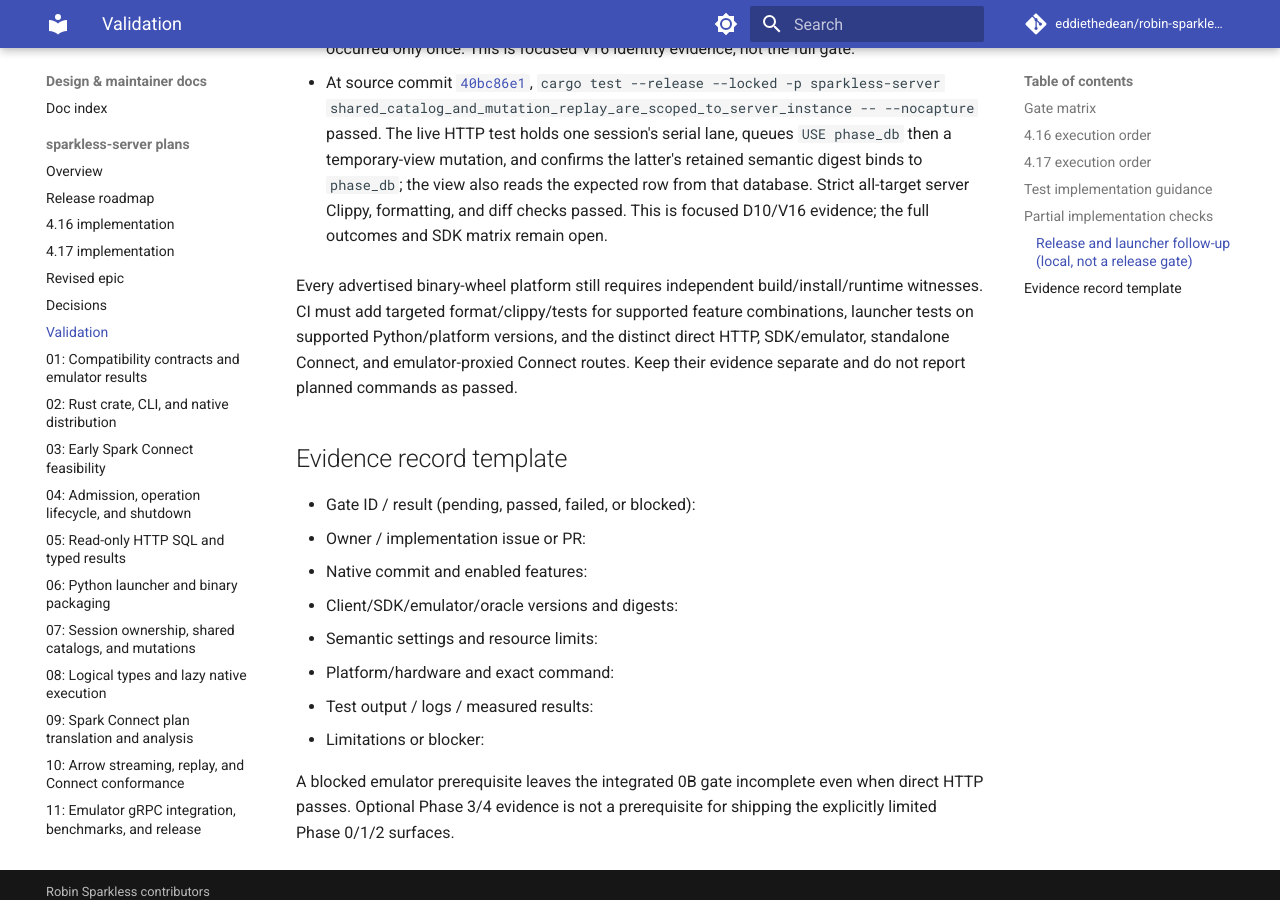
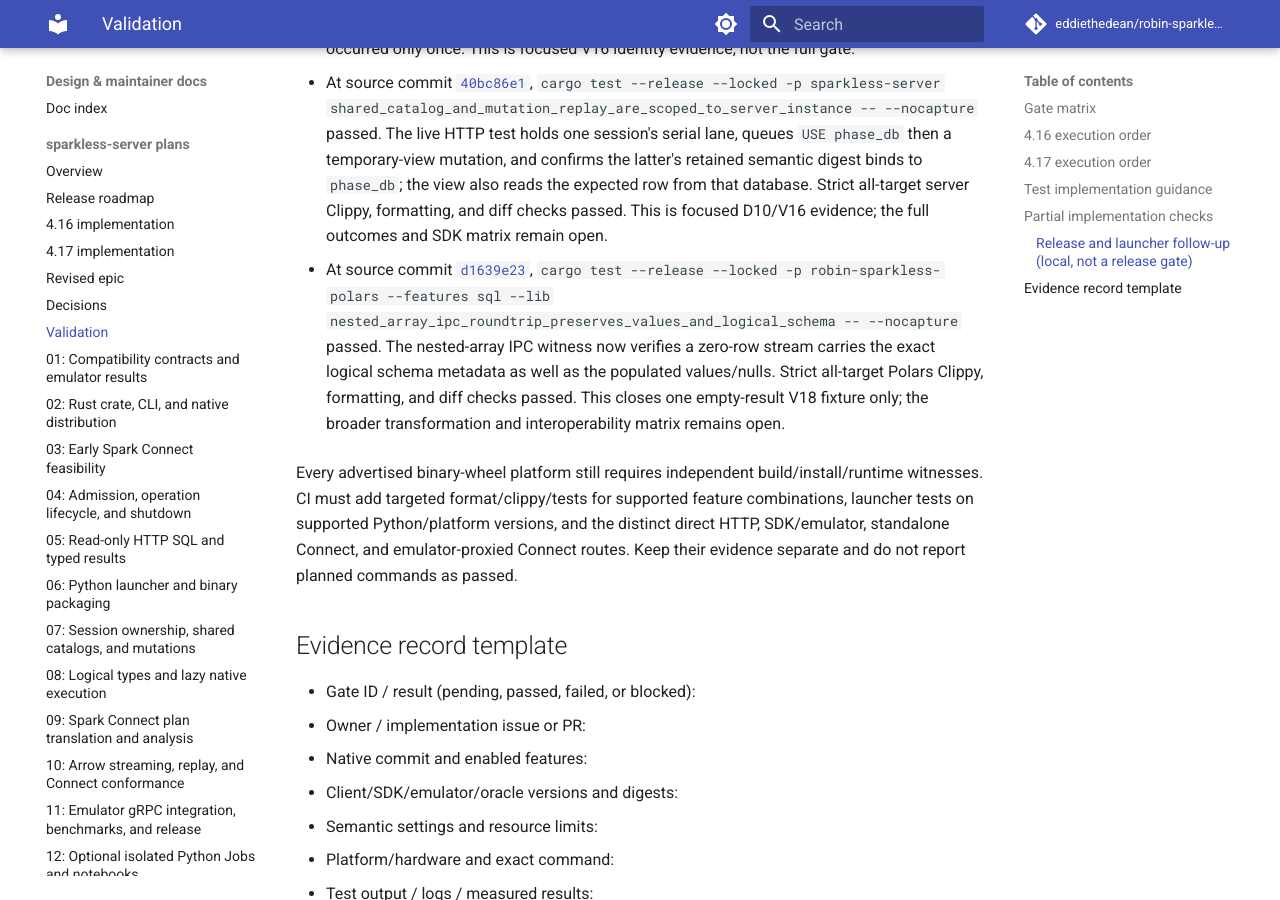
Before and after one commit to eddiethedean/robin-sparkless, an MkDocs documentation site: the page built from docs/plans/sparkless-server/VALIDATION.md, in a window 1280 px wide and 900 px high, scrolled down 21392 px. Built offline with MkDocs 1.6.1 and Material for MkDocs 9.7.7, drawn with Linux system fonts in a browser that asks for light colours; comment, search, counter and statistics services are not loaded.

Commit message:
Record empty nested array IPC evidence

```diff
--- a/docs/plans/sparkless-server/VALIDATION.md
+++ b/docs/plans/sparkless-server/VALIDATION.md
@@ -174,6 +174,8 @@
 
 - At source commit [`40bc86e1`](https://github.com/eddiethedean/robin-sparkless/commit/40bc86e1), `cargo test --release --locked -p sparkless-server shared_catalog_and_mutation_replay_are_scoped_to_server_instance -- --nocapture` passed. The live HTTP test holds one session's serial lane, queues `USE phase_db` then a temporary-view mutation, and confirms the latter's retained semantic digest binds to `phase_db`; the view also reads the expected row from that database. Strict all-target server Clippy, formatting, and diff checks passed. This is focused D10/V16 evidence; the full outcomes and SDK matrix remain open.
 
+- At source commit [`d1639e23`](https://github.com/eddiethedean/robin-sparkless/commit/d1639e23), `cargo test --release --locked -p robin-sparkless-polars --features sql --lib nested_array_ipc_roundtrip_preserves_values_and_logical_schema -- --nocapture` passed. The nested-array IPC witness now verifies a zero-row stream carries the exact logical schema metadata as well as the populated values/nulls. Strict all-target Polars Clippy, formatting, and diff checks passed. This closes one empty-result V18 fixture only; the broader transformation and interoperability matrix remains open.
+
 Every advertised binary-wheel platform still requires independent build/install/runtime witnesses. CI must add targeted format/clippy/tests for supported feature combinations, launcher tests on supported Python/platform versions, and the distinct direct HTTP, SDK/emulator, standalone Connect, and emulator-proxied Connect routes. Keep their evidence separate and do not report planned commands as passed.
 
 ## Evidence record template
```
